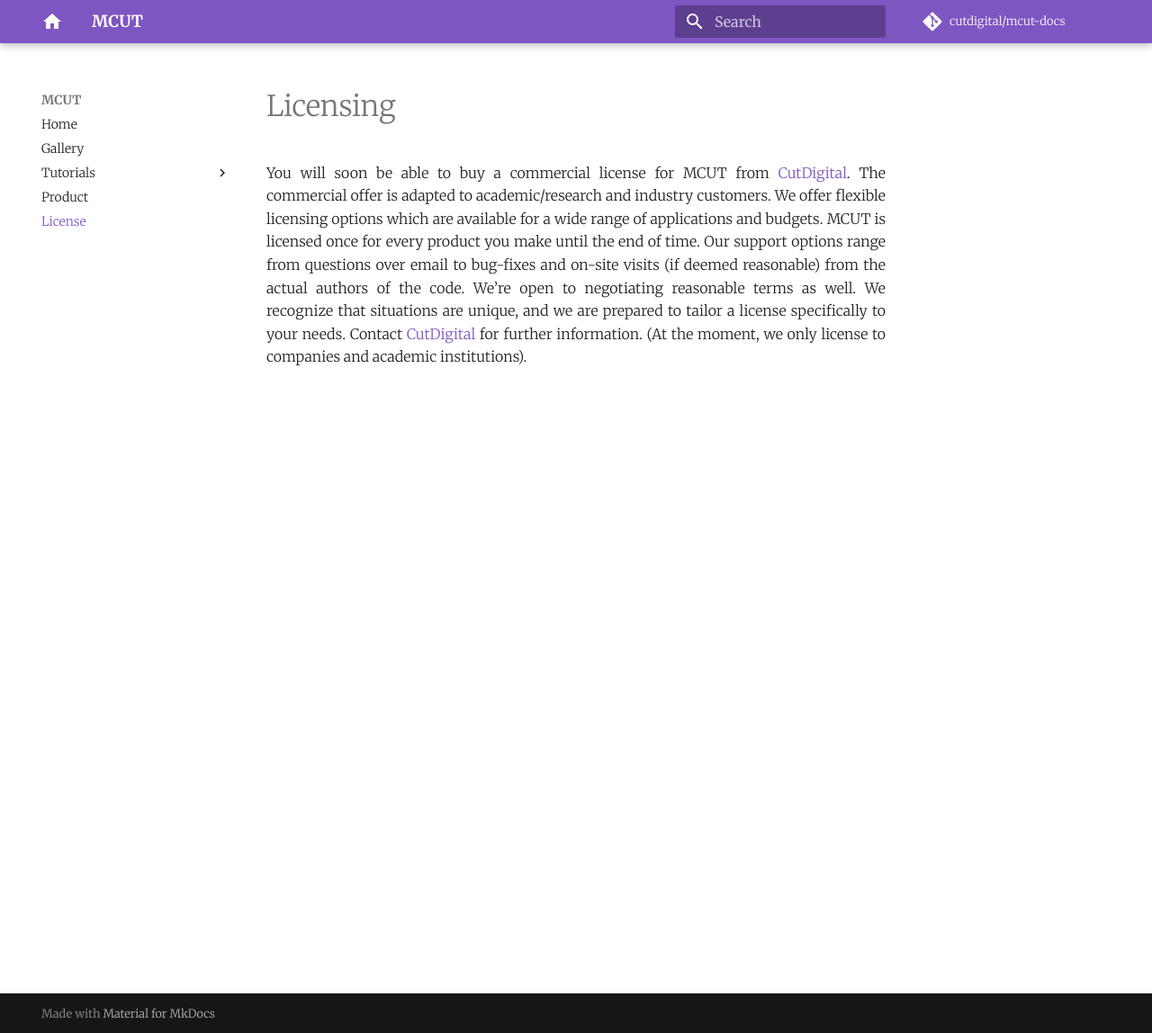
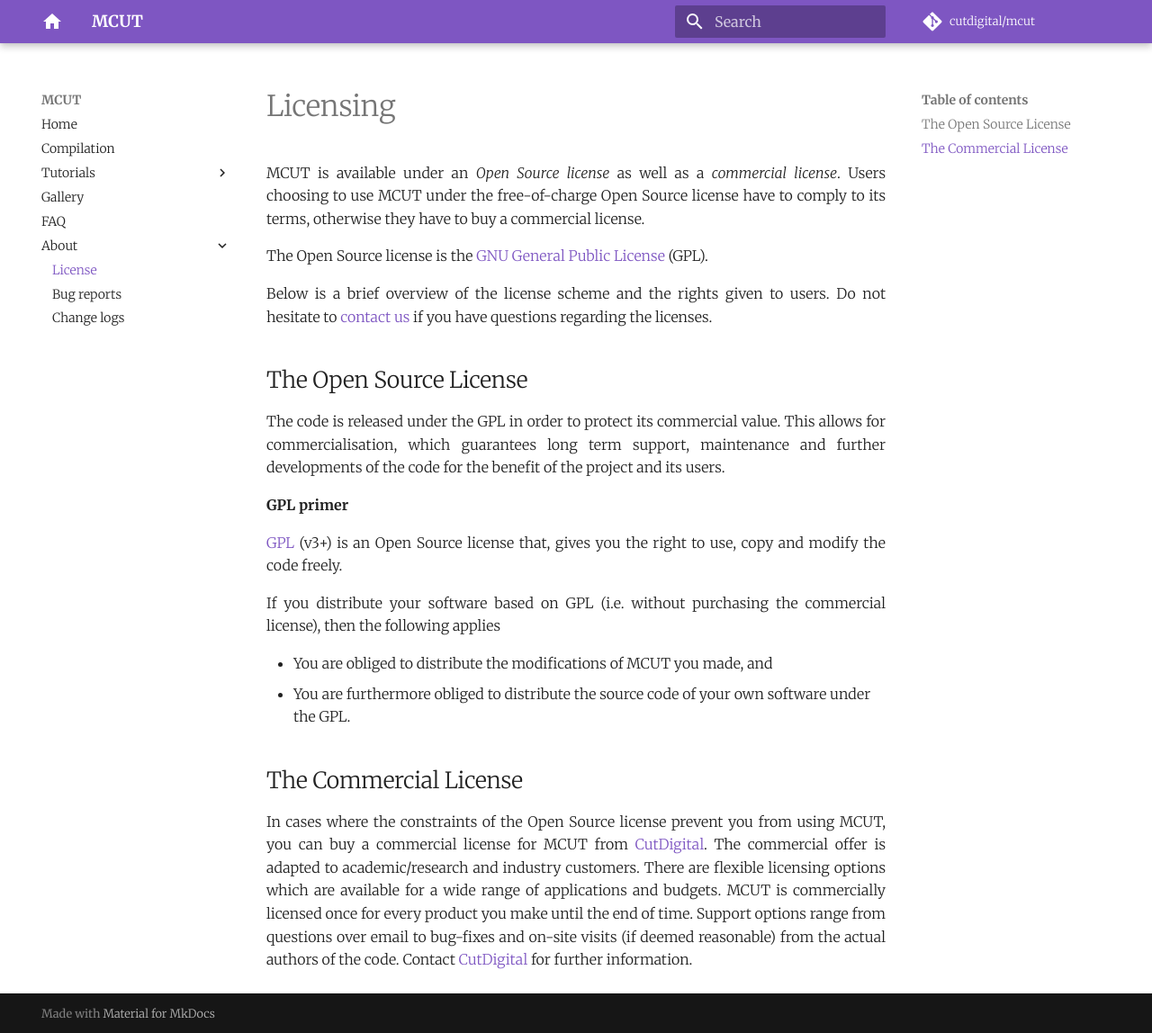
Before and after one commit to cutdigital/mcut.site, an MkDocs documentation site: the page built from docs/license.md, in a window 1280 px wide and 1148 px high. Shown: the whole window at 90% size. Built offline with MkDocs 1.6.1 and Material for MkDocs 9.7.7, drawn with Linux system fonts in a browser that asks for light colours; comment, search, counter and statistics services are not loaded.

Commit message:
add files

```diff
--- a/docs/license.md
+++ b/docs/license.md
@@ -1,3 +1,24 @@
 # Licensing
 
-You will soon be able to buy a commercial license for MCUT from [CutDigital](https://cut-digital.com/contact/). The commercial offer is adapted to academic/research and industry customers. We offer flexible licensing options which are available for a wide range of applications and budgets. MCUT is licensed once for every product you make until the end of time. Our support options range from questions over email to bug-fixes and on-site visits (if deemed reasonable) from the actual authors of the code. We’re open to negotiating reasonable terms as well. We recognize that situations are unique, and we are prepared to tailor a license specifically to your needs. Contact [CutDigital](https://cut-digital.com/contact/) for further information. (At the moment, we only license to companies and academic institutions).
+MCUT is available under an _Open Source license_ as well as a _commercial license_. Users choosing to use MCUT under the free-of-charge Open Source license have to comply to its terms, otherwise they have to buy a commercial license.
+
+The Open Source license is the [GNU General Public License](https://www.gnu.org/licenses/gpl-3.0.en.html) (GPL).
+
+Below is a brief overview of the license scheme and the rights given to users. Do not hesitate to [contact us](https://cut-digital.com/contact/) if you have questions regarding the licenses.
+
+## The Open Source License
+
+The code is released under the GPL in order to protect its commercial value. This allows for commercialisation, which guarantees long term support, maintenance and further developments of the code for the benefit of the project and its users.
+
+**GPL primer**
+
+[GPL](https://www.gnu.org/licenses/gpl-3.0.en.html) (v3+) is an Open Source license that, gives you the right to use, copy and modify the code freely.
+
+If you distribute your software based on GPL (i.e. without purchasing the commercial license), then the following applies
+
+* You are obliged to distribute the modifications of MCUT you made, and
+* You are furthermore obliged to distribute the source code of your own software under the GPL.
+
+## The Commercial License
+
+In cases where the constraints of the Open Source license prevent you from using MCUT, you can buy a commercial license for MCUT from [CutDigital](https://cut-digital.com). The commercial offer is adapted to academic/research and industry customers. There are flexible licensing options which are available for a wide range of applications and budgets. MCUT is commercially licensed once for every product you make until the end of time. Support options range from questions over email to bug-fixes and on-site visits (if deemed reasonable) from the actual authors of the code. Contact [CutDigital](https://cut-digital.com/contact/) for further information.
--- a/mkdocs.yml
+++ b/mkdocs.yml
@@ -1,4 +1,9 @@
 site_name: MCUT
+site_url: 'https://mcut.github.io/'
+repo_name: 'cutdigital/mcut'
+repo_url: 'https://github.com/cutdigital/mcut.git'
+edit_uri: '../mcut.github.io/edit/docs/docs/'
+site_description: "Simple C++ mesh cutting library"
 
 markdown_extensions:
   - codehilite
@@ -36,18 +41,53 @@
 
 google_analytics: ['UA-58346315-3', 'auto']
 
-repo_name: 'cutdigital/mcut-docs'
-repo_url: 'https://github.com/cutdigital/mcut-docs.git'
+markdown_extensions:
+  - codehilite:
+      guess_lang: false
+  - footnotes
+  - admonition
+  - toc:
+      permalink: true
+  - markdown.extensions.smarty
+  - markdown.extensions.toc:
+      permalink: true
+  - markdown.extensions.wikilinks:
+      base_url: https://github.com/cutdigital/mcut/tree/master
+  - pymdownx.arithmatex
+  - pymdownx.betterem:
+      smart_enable: all
+  - pymdownx.caret
+  - pymdownx.critic
+  - pymdownx.details
+  - pymdownx.inlinehilite
+  - pymdownx.magiclink:
+      repo_url_shorthand: true
+      repo_url_shortener: true
+      user: cutdigital
+      repo: mcut
+  - pymdownx.mark
+  - pymdownx.smartsymbols
+  - pymdownx.superfences
+  - pymdownx.tasklist:
+      custom_checkbox: true
+  - pymdownx.tilde
+plugins:
+  - search
 
 nav:
   - Home: 'index.md'
-  #- Build: 'building.md'
-  - Gallery: 'gallery.md'
+  - Compilation: 'building.md'
   - Tutorials:
+    - 'DesignPrincipals' : 'tutorials/designPrincipals.md'
     #- 'Using MCUT' : 'tutorials/using.md'
     - 'HelloWorld' : 'tutorials/helloWorld.md'
     - 'Debugging' : 'tutorials/debugging.md'
     - 'Meshes' : 'tutorials/load_mesh.md'
     #- 'Caveats': 'caveats.md'
-  - Product : 'the-product.md'
-  - License: 'license.md'
+  #- Product : 'the-product.md'
+  - Gallery: 'gallery.md'
+  - FAQ: 'faq.md'
+  - About:
+    - 'License': 'license.md'
+    - 'Bug reports': 'bug-report.md'
+    - 'Change logs': 'changelog.md'
```
Also changed, not shown: docs/bug-report.md (added, +29 -0 lines), docs/building.md (+50 -24 lines), docs/caveats.md (deleted, +0 -17 lines), docs/changelog.md (added, +23 -0 lines), docs/faq.md (added, +31 -0 lines), docs/index.md (+26 -7 lines), docs/tutorials/designPrincipals.md (added, +7 -0 lines), docs/tutorials/helloWorld.md (+5 -0 lines), docs/media/repo-teaser/interior-patches.png (added), 4 other files.
